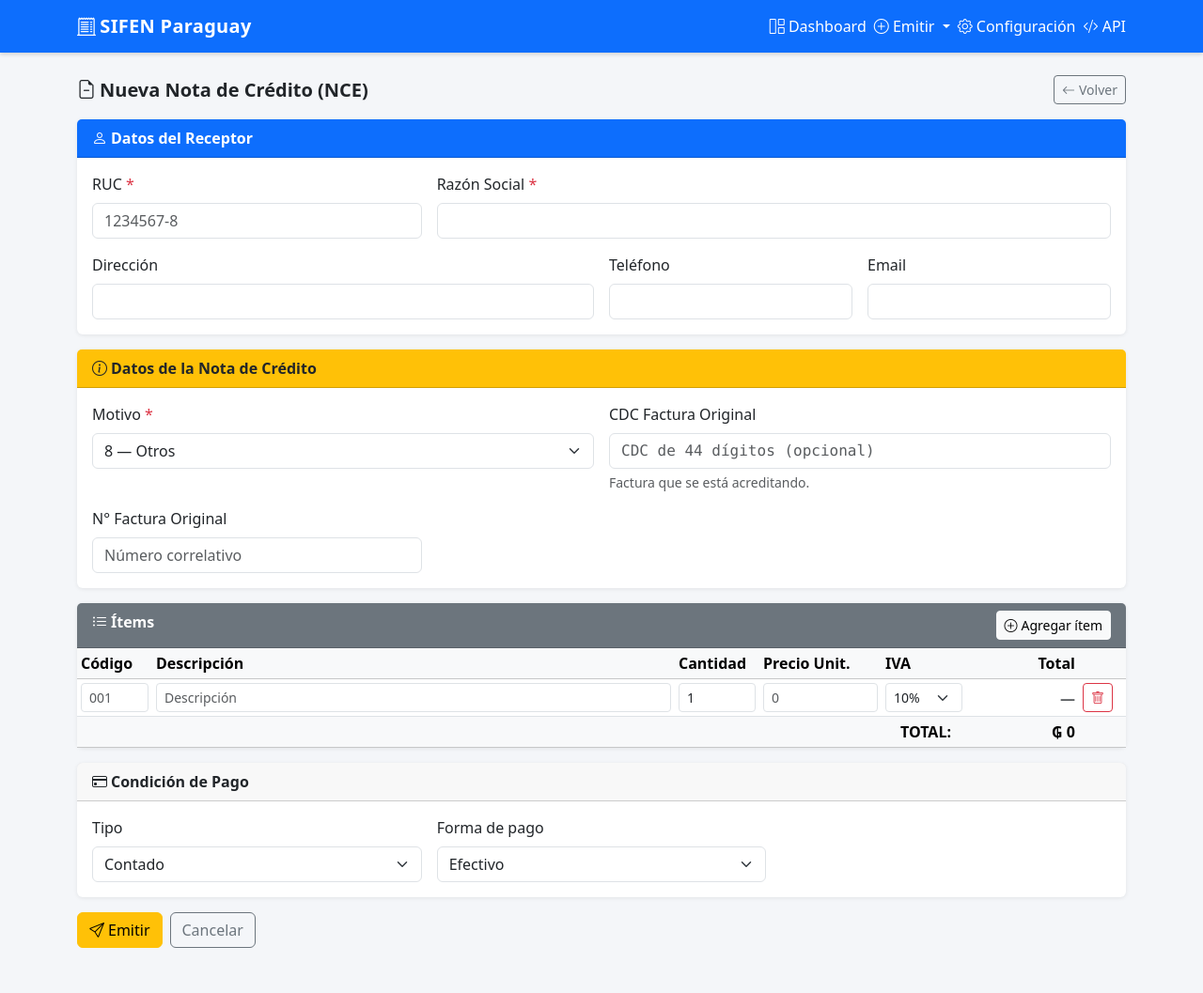
After one commit to benitezrodrigo89/FacturacionElectronica, a Python web app: template app/templates/emision/nota_credito.html in a window 1280 px wide. The commit adds this page. Shown: the whole page at 94% size. Run offline with Jinja, Linux system fonts and the light colour scheme; the template is opened without the code that fills it, so the values that code supplies are empty; some libraries are stand-ins or nearby versions.

Commit message:
Agregar formularios de emisión en la webapp (FE, NCE, NRE)
- app/web/emision.py: rutas GET /emitir/factura, /nota-credito, /nota-remision
- app/static/emision.js: JS compartido — tabla dinámica de ítems, cálculo de
  totales, serialización a JSON, llamada al API, renderizado del resultado
- templates/emision/factura.html: form completo con receptor, ítems, cond. pago
- templates/emision/nota_credito.html: igual + motivo NCE + doc de referencia
- templates/emision/nota_remision.html: igual + transportista + origen/destino
- base.html: dropdown "Emitir" en navbar con los 3 formularios
- main.py: incluir emision_router

Co-Authored-By: Claude Sonnet 4.6 (1M context) <noreply@anthropic.com>

```diff
--- a/app/main.py
+++ b/app/main.py
@@ -23,6 +23,7 @@ from app.api.consultas import router as consultas_router
 from app.api.notas import router as notas_router
 from app.web.dashboard import router as dashboard_router
 from app.web.configuracion import router as config_router
+from app.web.emision import router as emision_router
 
 app = FastAPI(
     title="SIFEN Paraguay — Facturación Electrónica",
@@ -48,6 +49,7 @@ app.include_router(notas_router)
 app.include_router(consultas_router)
 app.include_router(dashboard_router)
 app.include_router(config_router)
+app.include_router(emision_router)
 
 static_dir = Path(__file__).parent / 'static'
 static_dir.mkdir(exist_ok=True)
--- /dev/null
+++ b/app/static/emision.js
@@ -0,0 +1,123 @@
+// JS compartido para formularios de emisión
+
+function fmtGs(n) {
+  return '₲ ' + Math.round(n).toLocaleString('es-PY');
+}
+
+// ── Items dinámicos ────────────────────────────────────────────────────────────
+function addItem(showPrice = true) {
+  const tbody = document.getElementById('items-body');
+  const tr = document.createElement('tr');
+  tr.className = 'item-row';
+  tr.innerHTML = `
+    <td><input type="text" class="form-control form-control-sm item-codigo" placeholder="001"></td>
+    <td><input type="text" class="form-control form-control-sm item-desc" placeholder="Descripción" required></td>
+    <td><input type="number" class="form-control form-control-sm item-qty" value="1" min="0.01" step="0.01" required></td>
+    ${showPrice ? `
+    <td><input type="number" class="form-control form-control-sm item-price" min="1" placeholder="0" required></td>
+    <td>
+      <select class="form-select form-select-sm item-iva">
+        <option value="10">10%</option>
+        <option value="5">5%</option>
+        <option value="0">Exento</option>
+      </select>
+    </td>
+    <td class="text-end fw-semibold item-total text-muted">—</td>` : ''}
+    <td>
+      <button type="button" class="btn btn-outline-danger btn-sm" onclick="removeItem(this)">
+        <i class="bi bi-trash"></i>
+      </button>
+    </td>`;
+  tbody.appendChild(tr);
+  if (showPrice) {
+    tr.querySelector('.item-qty').addEventListener('input', updateTotal);
+    tr.querySelector('.item-price').addEventListener('input', updateTotal);
+  }
+}
+
+function removeItem(btn) {
+  const rows = document.querySelectorAll('.item-row');
+  if (rows.length > 1) { btn.closest('tr').remove(); updateTotal(); }
+}
+
+function updateTotal() {
+  let total = 0;
+  document.querySelectorAll('.item-row').forEach(row => {
+    const qty   = parseFloat(row.querySelector('.item-qty')?.value)   || 0;
+    const price = parseInt(row.querySelector('.item-price')?.value)   || 0;
+    const sub   = qty * price;
+    total += sub;
+    const el = row.querySelector('.item-total');
+    if (el) el.textContent = sub > 0 ? fmtGs(sub) : '—';
+  });
+  const t = document.getElementById('total-general');
+  if (t) t.textContent = fmtGs(total);
+}
+
+function getItems(withPrice = true) {
+  return Array.from(document.querySelectorAll('.item-row')).map(row => {
+    const item = {
+      descripcion:   row.querySelector('.item-desc').value.trim(),
+      cantidad:      parseFloat(row.querySelector('.item-qty').value) || 0,
+      codigo:        row.querySelector('.item-codigo')?.value.trim() || null,
+      unidad_medida: 77,
+    };
+    if (withPrice) {
+      item.precio_unitario = parseInt(row.querySelector('.item-price').value) || 0;
+      item.iva = parseInt(row.querySelector('.item-iva').value);
+    }
+    return item;
+  }).filter(i => i.descripcion && i.cantidad > 0);
+}
+
+// ── Resultado ─────────────────────────────────────────────────────────────────
+function mostrarResultado(data, ok) {
+  const el = document.getElementById('resultado');
+  if (ok) {
+    const estado = data.estado === 'aprobado'
+      ? '<span class="badge bg-success">Aprobado</span>'
+      : '<span class="badge bg-danger">Rechazado</span>';
+    el.innerHTML = `
+      <div class="alert alert-${data.estado === 'aprobado' ? 'success' : 'danger'} mt-3">
+        <div class="d-flex justify-content-between align-items-start">
+          <h6 class="mb-2"><i class="bi bi-check-circle me-1"></i>Documento emitido</h6>
+          ${data.estado === 'aprobado' ? `<a href="${data.kude_url}" class="btn btn-sm btn-outline-primary" target="_blank"><i class="bi bi-file-earmark-pdf me-1"></i>Descargar KuDE</a>` : ''}
+        </div>
+        <div class="row g-1 small">
+          <div class="col-12"><strong>CDC:</strong> <code class="small">${data.cdc}</code></div>
+          <div class="col-md-3"><strong>N° Doc:</strong> ${data.numero_doc}</div>
+          <div class="col-md-3"><strong>Estado:</strong> ${estado}</div>
+          <div class="col-md-6"><strong>SIFEN:</strong> ${data.codigo_sifen} — ${data.descripcion_sifen}</div>
+          ${data.protocolo_autorizacion ? `<div class="col-12"><strong>Protocolo:</strong> ${data.protocolo_autorizacion}</div>` : ''}
+        </div>
+      </div>`;
+  } else {
+    el.innerHTML = `<div class="alert alert-danger mt-3"><i class="bi bi-exclamation-triangle me-1"></i>${data.detail || JSON.stringify(data)}</div>`;
+  }
+  el.scrollIntoView({ behavior: 'smooth', block: 'start' });
+}
+
+// ── Envío al API ───────────────────────────────────────────────────────────────
+async function enviarAPI(endpoint, payload) {
+  const btn = document.getElementById('btn-emitir');
+  btn.disabled = true;
+  btn.innerHTML = '<span class="spinner-border spinner-border-sm me-1"></span>Emitiendo...';
+  document.getElementById('resultado').innerHTML = '';
+
+  try {
+    const apiKey = document.getElementById('api-key')?.value || '';
+    const resp = await fetch(endpoint, {
+      method: 'POST',
+      headers: { 'Content-Type': 'application/json', 'X-API-Key': apiKey },
+      body: JSON.stringify(payload),
+    });
+    const data = await resp.json();
+    mostrarResultado(data, resp.ok);
+  } catch (e) {
+    document.getElementById('resultado').innerHTML =
+      `<div class="alert alert-danger mt-3">Error de conexión: ${e.message}</div>`;
+  } finally {
+    btn.disabled = false;
+    btn.innerHTML = '<i class="bi bi-send me-1"></i>Emitir';
+  }
+}
--- a/app/templates/base.html
+++ b/app/templates/base.html
@@ -31,6 +31,32 @@
       <a href="/" class="nav-link text-white {% if request.url.path == '/' %}active{% endif %}">
         <i class="bi bi-grid-1x2"></i> Dashboard
       </a>
+
+      <!-- Dropdown Emitir -->
+      <div class="dropdown">
+        <a class="nav-link text-white dropdown-toggle {% if '/emitir/' in request.url.path %}active{% endif %}"
+           href="#" role="button" data-bs-toggle="dropdown">
+          <i class="bi bi-plus-circle"></i> Emitir
+        </a>
+        <ul class="dropdown-menu dropdown-menu-end">
+          <li>
+            <a class="dropdown-item" href="/emitir/factura">
+              <span class="badge bg-primary me-2">FE</span>Factura Electrónica
+            </a>
+          </li>
+          <li>
+            <a class="dropdown-item" href="/emitir/nota-credito">
+              <span class="badge bg-warning text-dark me-2">NCE</span>Nota de Crédito
+            </a>
+          </li>
+          <li>
+            <a class="dropdown-item" href="/emitir/nota-remision">
+              <span class="badge bg-secondary me-2">NRE</span>Nota de Remisión
+            </a>
+          </li>
+        </ul>
+      </div>
+
       <a href="/configuracion" class="nav-link text-white {% if request.url.path == '/configuracion' %}active{% endif %}">
         <i class="bi bi-gear"></i> Configuración
       </a>
--- /dev/null
+++ b/app/templates/emision/nota_credito.html
@@ -0,0 +1,187 @@
+{% extends "base.html" %}
+{% block content %}
+<input type="hidden" id="api-key" value="{{ api_key }}">
+
+<div class="d-flex justify-content-between align-items-center mb-3">
+  <h5 class="mb-0 fw-semibold"><i class="bi bi-file-earmark-minus me-1"></i>Nueva Nota de Crédito (NCE)</h5>
+  <a href="/" class="btn btn-outline-secondary btn-sm"><i class="bi bi-arrow-left me-1"></i>Volver</a>
+</div>
+
+<!-- Receptor -->
+<div class="card mb-3">
+  <div class="card-header fw-semibold py-2 bg-primary text-white">
+    <i class="bi bi-person me-1"></i>Datos del Receptor
+  </div>
+  <div class="card-body">
+    <div class="row g-3">
+      <div class="col-md-4">
+        <label class="form-label">RUC <span class="text-danger">*</span></label>
+        <input type="text" id="ruc" class="form-control" placeholder="1234567-8" required>
+      </div>
+      <div class="col-md-8">
+        <label class="form-label">Razón Social <span class="text-danger">*</span></label>
+        <input type="text" id="razon_social" class="form-control" required>
+      </div>
+      <div class="col-md-6">
+        <label class="form-label">Dirección</label>
+        <input type="text" id="direccion" class="form-control">
+      </div>
+      <div class="col-md-3">
+        <label class="form-label">Teléfono</label>
+        <input type="text" id="telefono" class="form-control">
+      </div>
+      <div class="col-md-3">
+        <label class="form-label">Email</label>
+        <input type="email" id="email" class="form-control">
+      </div>
+    </div>
+  </div>
+</div>
+
+<!-- Datos NCE -->
+<div class="card mb-3">
+  <div class="card-header fw-semibold py-2 bg-warning text-dark">
+    <i class="bi bi-info-circle me-1"></i>Datos de la Nota de Crédito
+  </div>
+  <div class="card-body">
+    <div class="row g-3">
+      <div class="col-md-6">
+        <label class="form-label">Motivo <span class="text-danger">*</span></label>
+        <select id="motivo" class="form-select">
+          <option value="1">1 — Devolución y Ajuste de precios</option>
+          <option value="2">2 — Devolución</option>
+          <option value="3">3 — Descuento</option>
+          <option value="4">4 — Bonificación</option>
+          <option value="5">5 — Crédito incobrable</option>
+          <option value="6">6 — Recupero de costo</option>
+          <option value="7">7 — Recupero de gasto</option>
+          <option value="8" selected>8 — Otros</option>
+        </select>
+      </div>
+      <div class="col-md-6">
+        <label class="form-label">CDC Factura Original</label>
+        <input type="text" id="cdc-ref" class="form-control font-monospace"
+               placeholder="CDC de 44 dígitos (opcional)" maxlength="44">
+        <div class="form-text">Factura que se está acreditando.</div>
+      </div>
+      <div class="col-md-4">
+        <label class="form-label">N° Factura Original</label>
+        <input type="number" id="numero-ref" class="form-control" placeholder="Número correlativo">
+      </div>
+    </div>
+  </div>
+</div>
+
+<!-- Ítems -->
+<div class="card mb-3">
+  <div class="card-header fw-semibold py-2 bg-secondary text-white d-flex justify-content-between">
+    <span><i class="bi bi-list-ul me-1"></i>Ítems</span>
+    <button type="button" class="btn btn-sm btn-light" onclick="addItem(true)">
+      <i class="bi bi-plus-circle me-1"></i>Agregar ítem
+    </button>
+  </div>
+  <div class="card-body p-0">
+    <div class="table-responsive">
+      <table class="table table-sm align-middle mb-0">
+        <thead class="table-light">
+          <tr>
+            <th style="width:80px">Código</th>
+            <th>Descripción</th>
+            <th style="width:90px">Cantidad</th>
+            <th style="width:130px">Precio Unit.</th>
+            <th style="width:90px">IVA</th>
+            <th style="width:120px" class="text-end">Total</th>
+            <th style="width:50px"></th>
+          </tr>
+        </thead>
+        <tbody id="items-body"></tbody>
+        <tfoot>
+          <tr class="table-light">
+            <td colspan="5" class="text-end fw-semibold pe-3">TOTAL:</td>
+            <td class="text-end fw-bold" id="total-general">₲ 0</td>
+            <td></td>
+          </tr>
+        </tfoot>
+      </table>
+    </div>
+  </div>
+</div>
+
+<!-- Condición de pago -->
+<div class="card mb-3">
+  <div class="card-header fw-semibold py-2">
+    <i class="bi bi-credit-card me-1"></i>Condición de Pago
+  </div>
+  <div class="card-body">
+    <div class="row g-3">
+      <div class="col-md-4">
+        <label class="form-label">Tipo</label>
+        <select id="tipo-pago" class="form-select">
+          <option value="1">Contado</option>
+          <option value="2">Crédito</option>
+        </select>
+      </div>
+      <div class="col-md-4">
+        <label class="form-label">Forma de pago</label>
+        <select id="forma-pago" class="form-select">
+          <option value="1">Efectivo</option>
+          <option value="2">Cheque</option>
+          <option value="3">Tarjeta de Crédito</option>
+          <option value="4">Tarjeta de Débito</option>
+          <option value="5">Transferencia</option>
+          <option value="7">Billetera Electrónica</option>
+          <option value="99">Otro</option>
+        </select>
+      </div>
+    </div>
+  </div>
+</div>
+
+<div id="resultado"></div>
+
+<div class="d-flex gap-2 mt-3">
+  <button type="button" id="btn-emitir" class="btn btn-warning" onclick="submitNCE()">
+    <i class="bi bi-send me-1"></i>Emitir
+  </button>
+  <a href="/" class="btn btn-outline-secondary">Cancelar</a>
+</div>
+
+<script src="/static/emision.js"></script>
+<script>
+  addItem(true);
+
+  function submitNCE() {
+    const items = getItems(true);
+    if (!items.length) { alert('Agregá al menos un ítem.'); return; }
+    if (!document.getElementById('ruc').value.trim()) { alert('El RUC del receptor es obligatorio.'); return; }
+    if (!document.getElementById('razon_social').value.trim()) { alert('La razón social es obligatoria.'); return; }
+
+    const total   = items.reduce((s, i) => s + i.cantidad * i.precio_unitario, 0);
+    const cdcRef  = document.getElementById('cdc-ref').value.trim();
+    const numRef  = parseInt(document.getElementById('numero-ref').value) || null;
+
+    const payload = {
+      receptor: {
+        ruc:          document.getElementById('ruc').value.trim(),
+        razon_social: document.getElementById('razon_social').value.trim(),
+        direccion:    document.getElementById('direccion').value.trim() || null,
+        telefono:     document.getElementById('telefono').value.trim() || null,
+        email:        document.getElementById('email').value.trim() || null,
+      },
+      items,
+      motivo: parseInt(document.getElementById('motivo').value),
+      condicion_pago: {
+        tipo:       parseInt(document.getElementById('tipo-pago').value),
+        forma_pago: parseInt(document.getElementById('forma-pago').value),
+        monto:      total,
+      },
+    };
+
+    if (cdcRef.length === 44) {
+      payload.documento_referencia = { cdc: cdcRef, numero: numRef };
+    }
+
+    enviarAPI('/api/v1/notas-credito', payload);
+  }
+</script>
+{% endblock %}
```
Also changed, not shown: app/templates/emision/factura.html (added, +150 -0 lines), app/templates/emision/nota_remision.html (added, +167 -0 lines), app/web/emision.py (added, +32 -0 lines).
